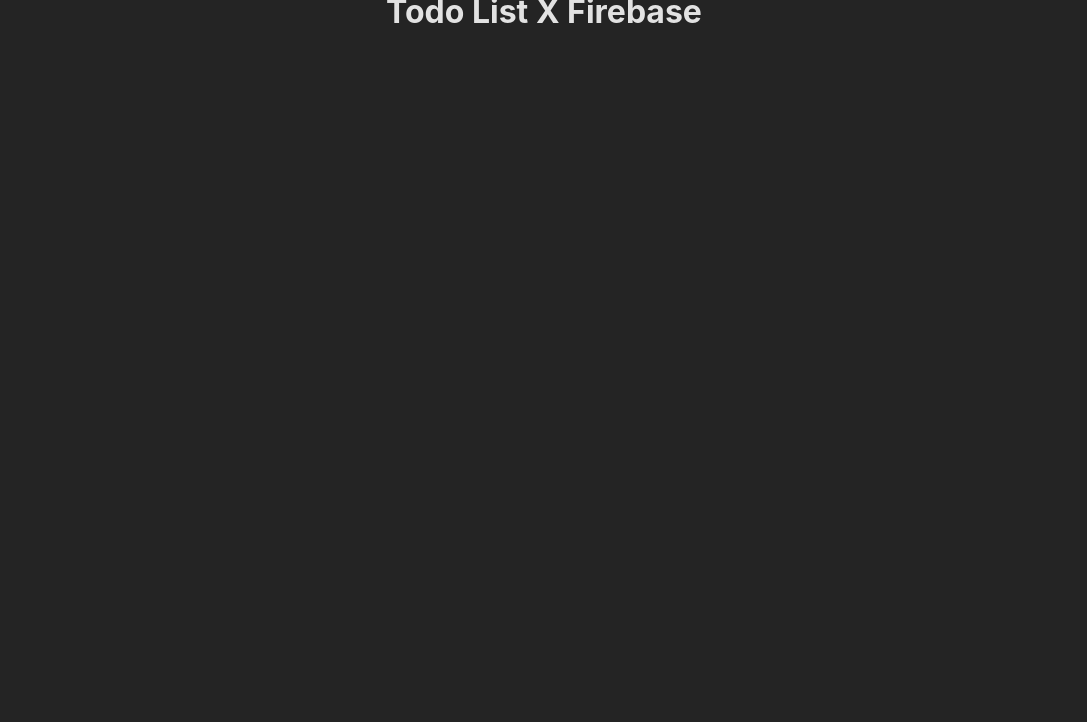
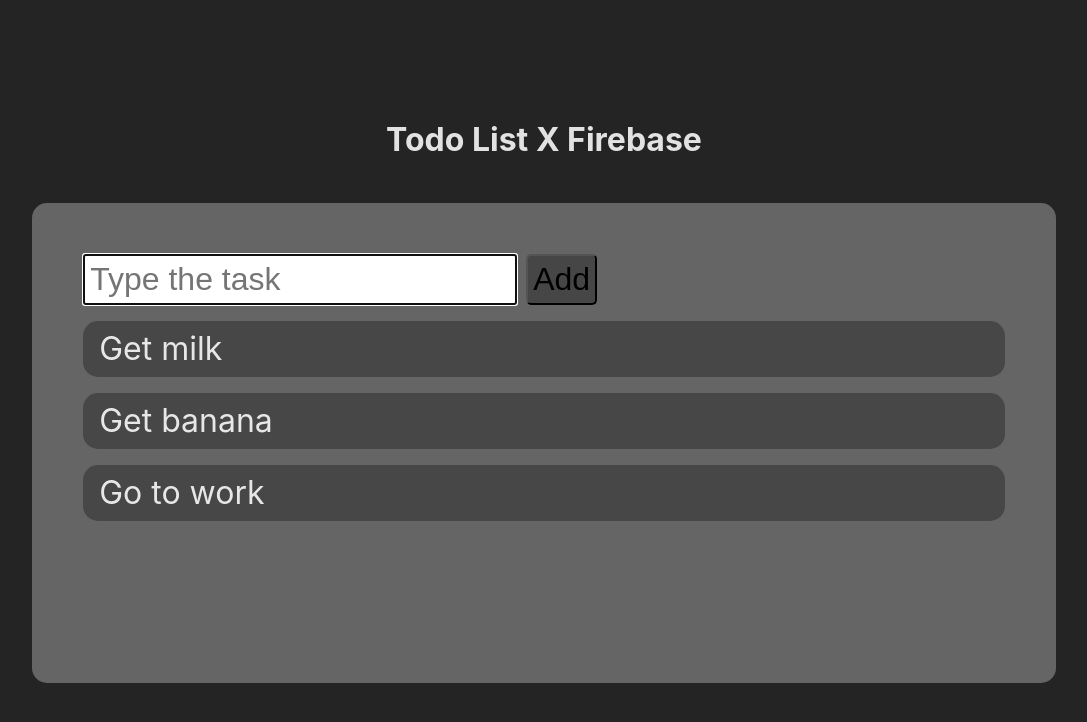
Before and after one commit to pyshen-watson/TodoList, a Svelte app: page / in a window 1280 px wide. Shown: the top 722 px of the page, without its empty margins (96-1183 px from the left). Built offline with nearby package versions, Linux system fonts and the light colour scheme.

Commit message:
Update: Create the TodoList and Todo, now can add task.

```diff
--- a/src/App.svelte
+++ b/src/App.svelte
@@ -1,14 +1,24 @@
 <script lang="ts">
+  import TodoList from "./View/TodoList.svelte"
 </script>
 
 <main>
   <h1>Todo List X Firebase</h1>
-
+  <TodoList />
 </main>
 
 <style lang="scss">
+
   main{
+
     display: flex;
-    justify-content: center;
+    flex-direction: column;
+    align-items: center;
+    padding: 10%;
+
+    h1{
+      margin-bottom: 5%;
+    }
   }
+
 </style>
--- /dev/null
+++ b/src/View/Todo.svelte
@@ -0,0 +1,21 @@
+<script lang="ts">
+    export let task:string
+</script>
+
+<div class="main">
+    {task}
+</div>
+
+<style lang="scss">
+    .main{
+        padding: 1rem;
+        margin: 1rem 0rem;
+        border-radius: 15px;
+        background-color: rgba(black, 0.3);
+        cursor: pointer;
+
+        &:hover{
+            background-color: rgba(black, 0.5);
+        }
+    }
+</style>
--- /dev/null
+++ b/src/View/TodoList.svelte
@@ -0,0 +1,62 @@
+<script lang="ts">
+    import Todo from "./Todo.svelte"
+
+    let todolist = ['Get milk', 'Get banana', 'Go to work']
+    let taskInput: string
+
+    const addTask = () => {
+
+        if(taskInput === ""){
+            alert("Task can't be empty.")
+            return
+        }
+
+        todolist = [taskInput, ...todolist]
+        taskInput = ""
+    }
+
+    const keypress = (event) => {
+        if(event.key === 'Enter'){
+            addTask()
+        }
+    }
+
+</script>
+
+<div class="main">
+    <div>
+        <input type="text" placeholder="Type the task" bind:value={taskInput} autofocus>
+        <button on:click={addTask}>Add</button>
+    </div>
+    {#each todolist as todo}
+        <Todo task={todo} />
+    {/each}
+</div>
+
+<svelte:window on:keydown={keypress} />
+
+<style lang="scss">
+
+    .main{
+        background-color: rgba(gray, 0.7);
+        height: 60vh;
+        width: 100%;
+        overflow-y: scroll;
+        border-radius: 15px;
+        padding: 5%;
+        font-size: 2rem;
+
+        input{
+            font-size: inherit;
+            padding: 5px;
+        }
+
+        button{
+            font-size: inherit;
+            padding: 5px;
+            border-radius: 5px;
+            background-color: rgba(black, 0.3);
+        }
+    }
+
+</style>
```
